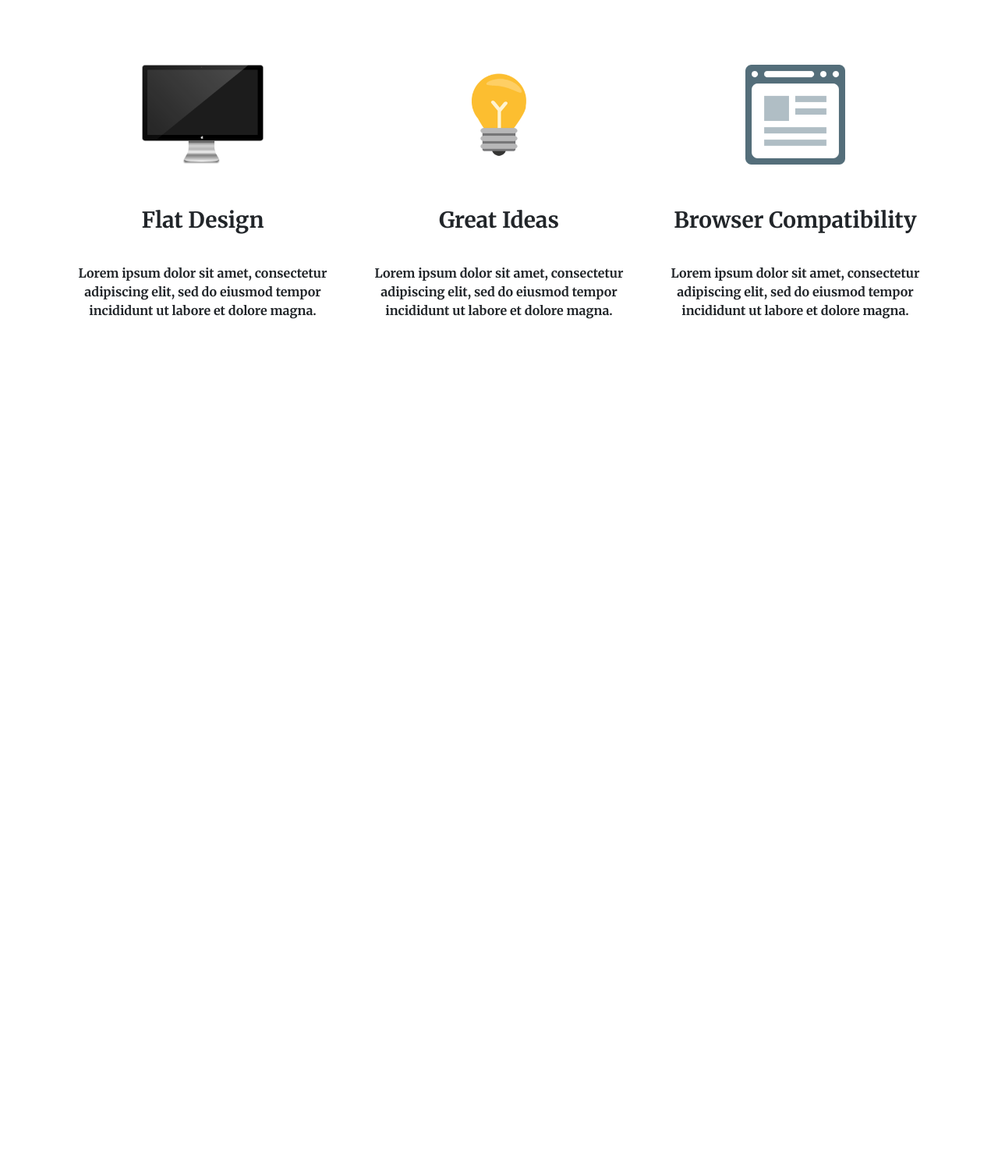
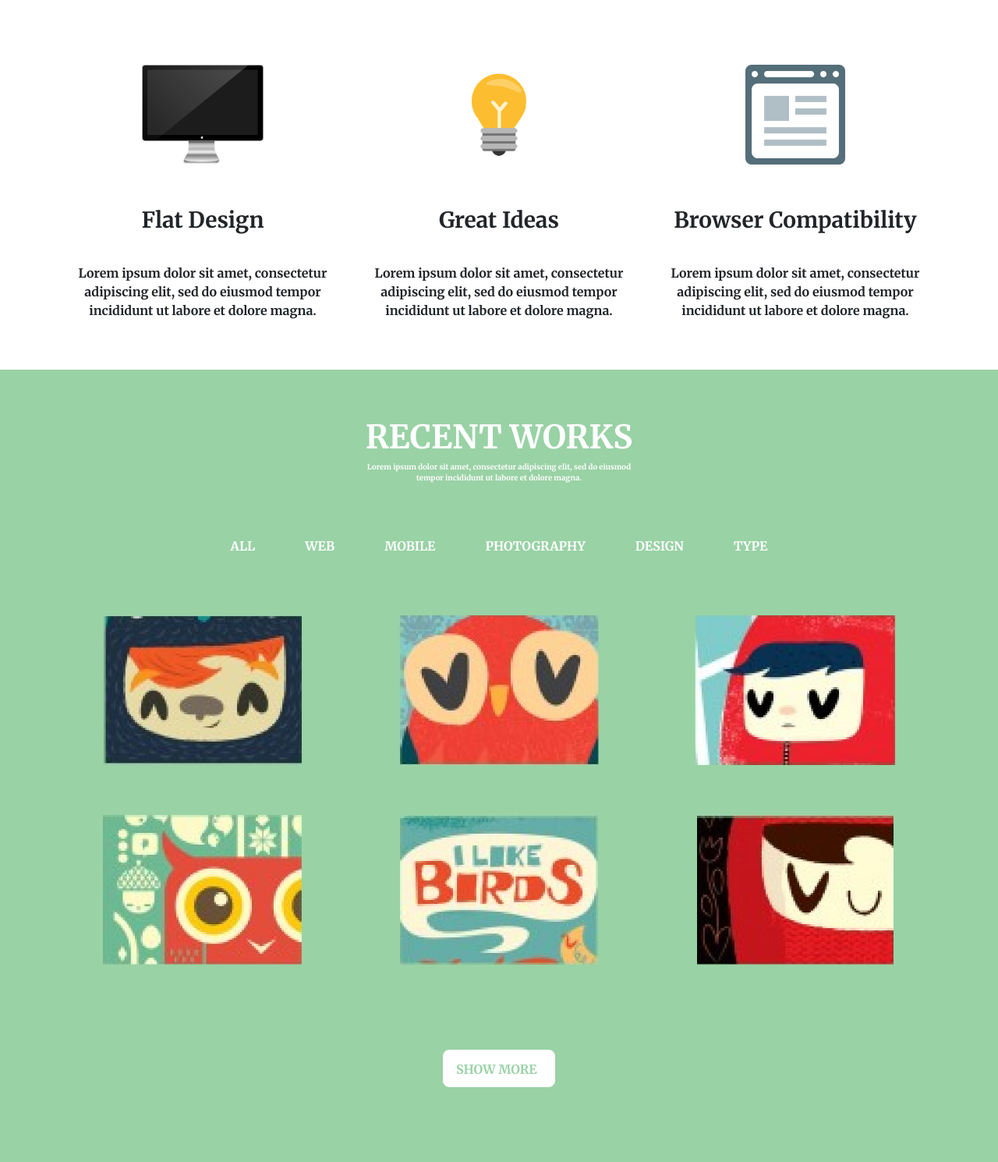
Before and after one commit to James9446/color-flat, a plain HTML site: page index.html in a window 1280 px wide. Shown: the part 583-2073 px from the top of the page at 78% size. Before the commit the page ends 1057 px from the top, so only its background shows below. Drawn offline with nearby package versions, Linux system fonts and the light colour scheme.

Commit message:
Added green section.

```diff
--- a/css/main.css
+++ b/css/main.css
@@ -82,3 +82,71 @@ section.white {
 	padding-top: 2em;
 	padding-bottom: 3em;
 }
+
+/* ---- Green Section ---- */
+section.green {
+	background-color: #99D2A5;
+}
+
+.green .container {
+	padding-top: 4em;
+}
+
+.green .col-md-4 {
+	text-align: center;
+}
+
+.green h2 {
+	color: #FFF;
+	font-size: 2.6em;
+}
+
+.green p {
+	color: #FFF;
+	font-size: 0.6em;
+	padding-bottom: 4em;
+}
+
+.green .col-md-auto h3 {
+	color: #FFF;
+	font-size: 1em;
+	border: 1px solid #99D2A5;
+	border-radius: 0.5em;
+	height: 2.5em;
+	padding: 1em;
+	padding-bottom: 2em;
+	margin-bottom: 4em;
+}
+
+.green .col-md-auto h3:hover {
+	border: 1px solid #FFF;
+}
+
+.green .col-md-auto h3:active {
+	border: 1px solid #FFF;
+	color: #99D2A5;
+	background-color: #FFF;
+}
+
+.green .col-md-4 img {
+	height: 12em;
+	margin-bottom: 4em;
+}
+
+.green .col-md-auto h4 {
+	color: #99D2A5;
+	background-color: #FFF;
+	font-size: 1em;
+	height: 3em;
+	width: 9em;
+	padding: 1em;
+	border: 1px solid #FFF;
+	border-radius: 0.5em;
+	margin-top: 2.8em;
+	margin-bottom: 6em;
+}
+
+.green .col-md-auto h4:hover {
+	color: #FFF;
+	background-color: #99D2A5;
+}
--- a/index.html
+++ b/index.html
@@ -107,6 +107,70 @@
 		</section>
 		<!-- END WHITE SECTION -->
 
+		<!-- BEGIN GREEN SECTION -->
+		<section class="green">
+			<div class="container">
+				<div class="row">
+					<div class="col-md-4 mx-auto">
+						<h2>RECENT WORKS</h2>
+					</div>
+				</div>
+				<div class="row">
+					<div class="col-md-4 mx-auto">
+						<p>Lorem ipsum dolor sit amet, consectetur adipiscing elit, sed do eiusmod tempor incididunt ut labore et dolore magna.</p>
+					</div>
+				</div>
+				<div class="row justify-content-center">
+					<div class="col-md-auto">
+						<h3>ALL</h3>
+					</div>
+					<div class="col-md-auto">
+						<h3>WEB</h3>
+					</div>
+					<div class="col-md-auto">
+						<h3>MOBILE</h3>
+					</div>
+					<div class="col-md-auto">
+						<h3>PHOTOGRAPHY</h3>
+					</div>
+					<div class="col-md-auto">
+						<h3>DESIGN</h3>
+					</div>
+					<div class="col-md-auto">
+						<h3>TYPE</h3>
+					</div>
+				</div>
+				<div class="row">
+					<div class="col-md-4">
+						<img src="img/recent-works1.png">
+					</div>
+					<div class="col-md-4">
+						<img src="img/recent-works2.png">
+					</div>
+					<div class="col-md-4">
+						<img src="img/recent-works3.png">
+					</div>
+				</div>
+				<div class="row">
+					<div class="col-md-4">
+						<img src="img/recent-works4.png">
+					</div>
+					<div class="col-md-4">
+						<img src="img/recent-works5.png">
+					</div>
+					<div class="col-md-4">
+						<img src="img/recent-works6.png">
+					</div>
+				</div>
+				<div class="row justify-content-center">
+					<div class="col-md-auto">
+						<h4>SHOW MORE</h4>
+					</div>
+				</div>
+			</div>
+		</section>
+		<!-- END GREEN SECTION -->
+
 
 		<script src="https://code.jquery.com/jquery-3.2.1.slim.min.js" integrity="sha384-KJ3o2DKtIkvYIK3UENzmM7KCkRr/rE9/Qpg6aAZGJwFDMVNA/GpGFF93hXpG5KkN" crossorigin="anonymous"></script>
 		<script src="https://cdnjs.cloudflare.com/ajax/libs/popper.js/1.11.0/umd/popper.min.js" integrity="sha384-b/U6ypiBEHpOf/4+1nzFpr53nxSS+GLCkfwBdFNTxtclqqenISfwAzpKaMNFNmj4" crossorigin="anonymous"></script>
```
Also changed, not shown: img/recent-works1.png (added), img/recent-works2.png (added), img/recent-works3.png (added), img/recent-works4.png (added), img/recent-works5.png (added), img/recent-works6.png (added).
